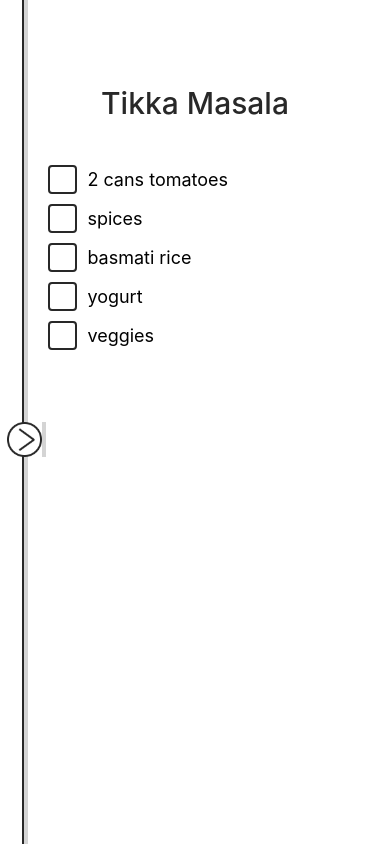
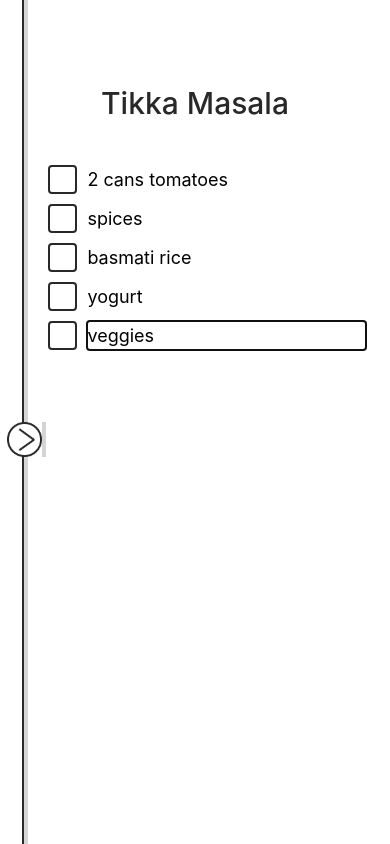
Before and after one commit to jeffreymcfarland/my-recipes, a React Native app: screen / in a window 390 px wide. Built offline with nearby package versions, Linux system fonts and the light colour scheme.

Commit message:
add functionality for adding and deleting new lines

```diff
--- a/App.js
+++ b/App.js
@@ -1,6 +1,6 @@
 import { StatusBar } from 'expo-status-bar';
-import React, { useEffect, useState } from 'react';
-import { StyleSheet, View, Dimensions, TouchableWithoutFeedback, Keyboard, KeyboardAvoidingView } from 'react-native';
+import React, { useEffect, useState, useRef } from 'react';
+import { Platform, StyleSheet, View, Dimensions, TouchableWithoutFeedback, Keyboard, KeyboardAvoidingView } from 'react-native';
 import SideNav from './components/sideNav';
 import RecipeTitle from './components/recipeTitle';
 import RecipeItem from './components/recipeItem';
@@ -15,23 +15,28 @@ export default function App() {
       'body': [
         {
           id: 0,
-          item: '2 cans tomatoes'
+          item: '2 cans tomatoes',
+          checked: false
         },
         {
           id: 1,
-          item: 'spices'
+          item: 'spices',
+          checked: false
         },
         {
           id: 2,
-          item: 'basmati rice'
+          item: 'basmati rice',
+          checked: false
         },
         {
           id: 3,
-          item: 'yogurt'
+          item: 'yogurt',
+          checked: false
         },
         {
           id: 4,
-          item: 'veggies'
+          item: 'veggies',
+          checked: false
         }
       ]
     },
@@ -41,19 +46,23 @@ export default function App() {
       'body': [
         {
           id: 0,
-          item: '2 cans tomatoes'
+          item: '2 cans tomatoes',
+          checked: false
         },
         {
           id: 1,
-          item: 'spices'
+          item: 'spices',
+          checked: false
         },
         {
           id: 2,
-          item: 'basmati rice'
+          item: 'basmati rice',
+          checked: false
         },
         {
           id: 3,
-          item: 'yogurt'
+          item: 'yogurt',
+          checked: false
         }
       ]
     },
@@ -63,15 +72,18 @@ export default function App() {
       'body': [
         {
           id: 0,
-          item: '2 cans tomatoes'
+          item: '2 cans tomatoes',
+          checked: false
         },
         {
           id: 1,
-          item: 'spices'
+          item: 'spices',
+          checked: false
         },
         {
           id: 2,
-          item: 'basmati rice'
+          item: 'basmati rice',
+          checked: false
         }
       ]
     },
@@ -81,7 +93,8 @@ export default function App() {
       'body': [
         {
           id: 0,
-          item: '2 cans tomatoes'
+          item: '2 cans tomatoes',
+          checked: false
         }
       ]
     }
@@ -93,9 +106,15 @@ export default function App() {
   const [iconPosition, setIconPosition] = useState(8)
   const [recipeTitle, setRecipeTitle] = useState(recipes[0].title)
   const [recipeBody, setRecipeBody] = useState(recipes[0].body)
+  const [inputActive, setInputActive] = useState(true)
+  const inputEl = useRef(null);
 
   useEffect(() => {
-    // console.log('hello world')
+    if (navOpen) {Keyboard.dismiss()}
+    if (!inputActive && Platform.OS === 'ios') {
+      inputEl.current._children[recipeBody.length - 1]._children[1].focus()
+      setInputActive(true)
+    }
   });
 
   const openNav = () => {
@@ -131,13 +150,7 @@ export default function App() {
     })
   }
 
-  const handleItemChange = (index, text) => {
-    let items = [...recipeBody]
-    let item = {...items[index]}
-    item.item = text
-    items[index] = item
-    setRecipeBody(items)
-
+  const setAllRecipeData = (items) => {
     let allRecipes = [...recipes]
     const recipeIndex = allRecipes.findIndex(obj => obj.title === recipeTitle)
     let recipe = {...allRecipes[recipeIndex]}
@@ -146,21 +159,48 @@ export default function App() {
     setRecipes(allRecipes)
   }
 
+  const handleItemChange = (index, text) => {
+    if (inputActive) {
+      let items = [...recipeBody]
+      let item = {...items[index]}
+      item.item = text
+      items[index] = item
+      setRecipeBody(items)
+
+      setAllRecipeData(items)
+    }
+  }
+
   const handleAddNewLine = (index, text) => {
     let items = [...recipeBody]
     let newItem = {
       id: index,
-      item: text
+      item: text,
+      checked: false
     }
     items.push(newItem)
     setRecipeBody(items)
 
-    let allRecipes = [...recipes]
-    const recipeIndex = allRecipes.findIndex(obj => obj.title === recipeTitle)
-    let recipe = {...allRecipes[recipeIndex]}
-    recipe.body = items
-    allRecipes[recipeIndex] = recipe
-    setRecipes(allRecipes)
+    setAllRecipeData(items)
+  }
+
+  const handleRemoveItemLine = (index) => {
+    setInputActive(false)
+    let items = [...recipeBody]
+    items.splice(index, 1)
+    setRecipeBody(items)
+
+    setAllRecipeData(items)
+  }
+
+  const handleCheckedItem = (index, checked) => {
+    let items = [...recipeBody]
+    let item = {...items[index]}
+    item.checked = checked
+    items[index] = item
+    setRecipeBody(items)
+
+    setAllRecipeData(items)
   }
 
   return (
@@ -174,6 +214,7 @@ export default function App() {
           iconPosition={iconPosition}
           window={window}
           recipes={recipes}
+          recipeTitle={recipeTitle}
           selectRecipe={selectRecipe}
         />
         <View style={recipeArea.container}>
@@ -184,16 +225,20 @@ export default function App() {
               style={inputArea.container}
             >
               <TouchableWithoutFeedback onPress={navOpen ? closeNav : Keyboard.dismiss}>
-                <View style={inputArea.inner}>
+                <View style={inputArea.inner} ref={inputEl}>
                   {recipeBody.map(item =>
                     <RecipeItem
                       value={item.item}
                       closeNav={closeNav}
                       key={item.id + 1}
                       id={item.id}
+                      checked={item.checked}
+                      handleCheckedItem={handleCheckedItem}
+                      navOpen={navOpen}
                       handleItemChange={handleItemChange}
                       newItemIndex={recipeBody.length}
                       handleAddNewLine={handleAddNewLine}
+                      handleRemoveItemLine={handleRemoveItemLine}
                     />
                   )}
                 </View>
--- a/components/navItems.js
+++ b/components/navItems.js
@@ -1,9 +1,9 @@
-import React from 'react';
+import React, { useEffect } from 'react';
 import { StyleSheet, View, Text, FlatList, TouchableHighlight } from 'react-native';
 
-const Item = ({ title, selectRecipe }) => (
+const Item = ({ title, recipeTitle, selectRecipe }) => (
   <TouchableHighlight
-    style={navItems.touch}
+    style={[navItems.touch, title === recipeTitle ? navItems.selectedItem : {}]}
     onPress={() => selectRecipe(title)}
     underlayColor={'#EBEBEB'}
   >
@@ -13,7 +13,7 @@ const Item = ({ title, selectRecipe }) => (
   </TouchableHighlight>
 )
 
-export default function SideNav({ navOpen, recipes, selectRecipe }) {
+export default function SideNav({ navOpen, recipes, recipeTitle, selectRecipe }) {
 
   return(
     <>
@@ -21,7 +21,7 @@ export default function SideNav({ navOpen, recipes, selectRecipe }) {
       <View style={navItems.container}>
         <FlatList
           data={recipes}
-          renderItem={({ item }) => <Item title={item.title} selectRecipe={selectRecipe} />}
+          renderItem={({ item }) => <Item title={item.title} recipeTitle={recipeTitle} selectRecipe={selectRecipe} />}
           keyExtractor={item => item.id.toString()}
           style={navItems.list}
         />
@@ -62,5 +62,8 @@ const navItems = StyleSheet.create({
     height: 'auto',
     fontSize: 18,
     fontWeight: '600'
+  },
+  selectedItem: {
+    backgroundColor: '#EBEBEB'
   }
 })
--- a/components/recipeItem.js
+++ b/components/recipeItem.js
@@ -1,27 +1,28 @@
-import React, { useState } from 'react';
+import React, { useState, useEffect } from 'react';
 import { Pressable, View, TextInput, StyleSheet } from 'react-native';
 import { Ionicons } from '@expo/vector-icons';
 
-export default function recipeItem({ value, closeNav, id, handleItemChange, newItemIndex, handleAddNewLine }) {
-  const [checked, onChange] = useState(false);
-
-  function onCheckmarkPress() {
-    onChange(!checked);
-  }
-
+export default function recipeItem({ value, closeNav, id, checked, handleCheckedItem, navOpen, handleItemChange, newItemIndex, handleAddNewLine, handleRemoveItemLine }) {
   return (
     <View style={recipeItems.view}>
       <Pressable
         style={[recipeItems.checkboxBase, checked && recipeItems.checkboxChecked]}
-        onPress={onCheckmarkPress}
+        onPress={() => handleCheckedItem(id, !checked)}
       >
         {checked && <Ionicons name='checkmark' size={24} color='#282828' style={recipeItems.icon} />}
       </Pressable>
       <TextInput
         value={value}
+        autoFocus={!navOpen ? true : false}
         onChangeText={text => handleItemChange(id, text)}
         onFocus={() => closeNav}
         editable
+        blurOnSubmit={false}
+        onKeyPress={data => {
+          if (data.nativeEvent.key === 'Backspace' && value === '') {
+            handleRemoveItemLine(id)
+          }
+        }}
         onSubmitEditing={() => {id === (newItemIndex - 1) ? handleAddNewLine(newItemIndex, '') : console.log('no new item')}}
         style={recipeItems.textInput}
       />
--- a/components/sideNav.js
+++ b/components/sideNav.js
@@ -1,12 +1,8 @@
 import React from 'react';
-import {
-    StyleSheet,
-    View,
-    Image,
-    TouchableWithoutFeedback } from 'react-native';
+import { StyleSheet, View, Image, TouchableWithoutFeedback } from 'react-native';
 import NavItems from './navItems';
 
-export default function SideNav({ toggleNav, navOpen, iconRotate, navContainerSize, iconPosition, window, recipes, selectRecipe }) {
+export default function SideNav({ toggleNav, navOpen, iconRotate, navContainerSize, iconPosition, window, recipes, recipeTitle, selectRecipe }) {
 
   return (
     <>
@@ -16,7 +12,7 @@ export default function SideNav({ toggleNav, navOpen, iconRotate, navContainerSi
             width: window.width / navContainerSize
           }]}
         >
-          <NavItems navOpen={navOpen} recipes={recipes} selectRecipe={selectRecipe} />
+          <NavItems navOpen={navOpen} recipes={recipes} recipeTitle={recipeTitle} selectRecipe={selectRecipe} />
           <View
             style={[openIcon.container, {
               width: window.width / iconPosition
```
